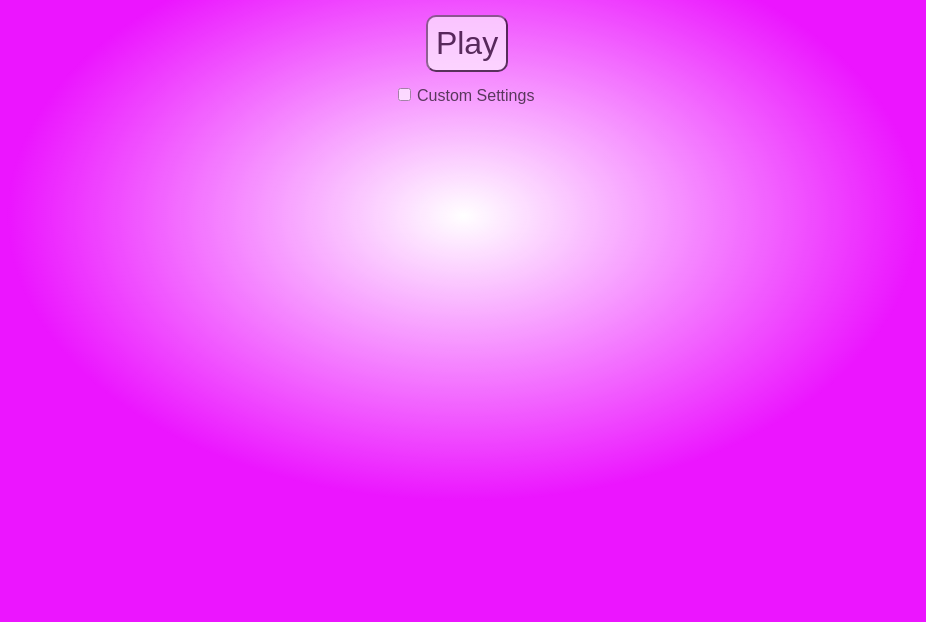
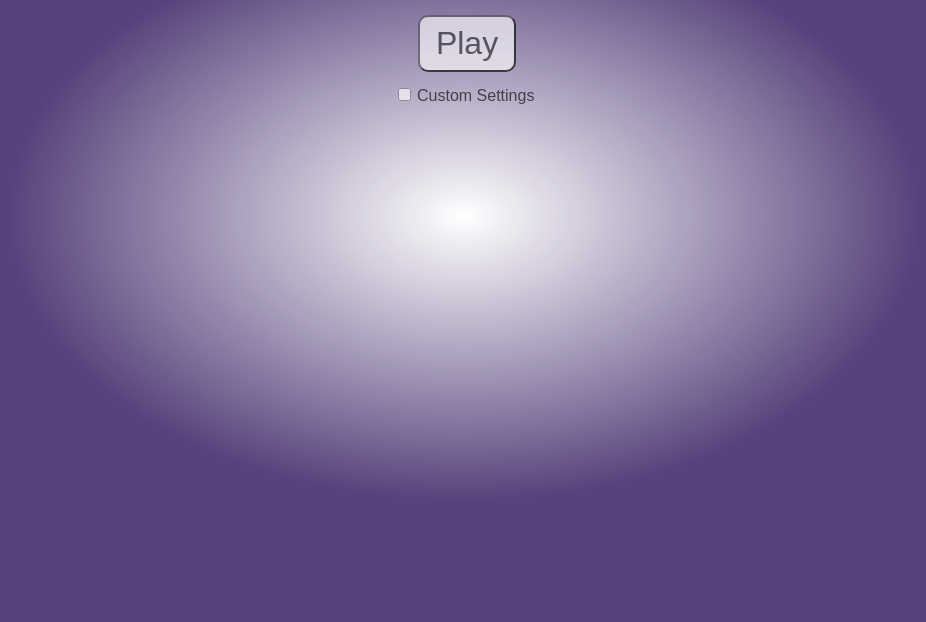
Before and after one commit to madmonk13/relax, a plain HTML site: page index.html in a window 1280 px wide. Shown: the part 178-800 px from the top of the page, without its empty margins (173-1099 px from the left). Drawn offline with Linux system fonts and the light colour scheme.

Commit message:
Update index.html

```diff
--- a/index.html
+++ b/index.html
@@ -41,7 +41,6 @@ h1 {
 	animation-iteration-count: infinite;
 }
 #about {
-	color: #fff;
 	opacity: 0.8;
 	display: block;
 	width: 100%;
@@ -102,7 +101,6 @@ select, input {
 }
 label {
 	font-size: 2em;
-	color: #fff;
 	opacity: 0.8;
 	border-radius: 10px;
 	text-align: center;
@@ -118,13 +116,17 @@ label {
 	display: none;
 }
 
+#stateButton {
+	padding: 8px 16px;
+	color: #333;
+}
 </style>
 <script>
 var state = -1;
 var t;
 var attack = 10;
-
 var audio = new (window.AudioContext || window.webkitAudioContext)();
+var colors = new Array("#000000","#1B1B1B","#614051","#732E6C","#A63A79","#3F26BF","#4F69C6","#2887C8","#0095B7","#29AB87","#63B76C","#BEE64B","#D9E650","#FFFF99","#E6BC5C","#E97451","#DA614E","#C62D42","#9C2542","#8A496B","#5946B2","#58427C","#2E2D88","#1B1B1B");
 
 window.addEventListener('touchstart', function() {
 	// create empty buffer
@@ -349,37 +351,8 @@ function config(){
 	else {
 		document.getElementById("attack").value = 10;
 	}
-
-	// I'm not in love with these color choices, but they'll do for now
-	let colors = new Array(
-		"#000000", // 0:00
-		"#004150", // 1:00
-		"#0052A5", // 2:00
-		"#9C65D4", // 3:00
-		"#9A93EC", // 4:00
-		"#00ADCE", // 5:00
-		"#65A9C4", // 6:00
-		"#73EBAE", // 7:00
-		"#4bbc2c", // 8:00
-		"#67c235", // 9:00
-		"#a3c235", // 10:00
-		"#a4d137", // 11:00
-		"#cce491", // 12:00
-		"#ffc015", // 13:00
-		"#ffa415", // 14:00
-		"#ff8915", // 15:00
-		"#ff7e15", // 16:00
-		"#ff5715", // 17:00
-		"#ff1520", // 18:00
-		"#ff1589", // 19:00
-		"#ff15ba", // 20:00
-		"#ec15ff", // 21:00
-		"#c015ff", // 22:00
-		"#731696", // 23:00
-	);
-
-	document.getElementsByTagName("body")[0].style.backgroundColor = colors[h];
-
+	document.getElementById("color").value = colors[h];
+	document.getElementsByTagName("body")[0].style.backgroundColor = document.getElementById("color").value;
 }
 
 function toggleOptions(){
@@ -391,12 +364,20 @@ function toggleOptions(){
 	}
 }
 
+function populateColors(){
+	for (var i in colors){
+		var o = document.createElement("option");
+			o.value = colors[i];
+			o.innerHTML = "<span style='color:"+colors[i]+"'>"+i+":00</span>";
+		document.getElementById("color").appendChild(o);
+	}
+}
 </script>
 </head>
-<body onload="config();">
+<body onload="populateColors();config();">
 	<div id="grad">&nbsp;</div>
 	<div id="about">
-		<h1 style="font-family:Serif;">R  E  L  A  X</h1>
+		<h1>r   e   l   a   x</h1>
 		<div id="status"></div>
 		<div id="play"><a href="#" id="state" onclick="mute();">mute</a></div>
 
@@ -407,6 +388,7 @@ function toggleOptions(){
 	</div>
 
 	<div id="options">
+		<p>Note: Time-based changes will not occur while "Custom Settings" is selected.</p>
 		<select id="key" name="key">
 			<option value="c">C</option>
 			<option value="d">D</option>
@@ -446,6 +428,8 @@ function toggleOptions(){
 		<label for="volume">Volume</label>
 		<input type="range" min="0" max="100" value="50" class="slider" id="volume" onchange="document.getElementById('volDisplay').value=this.value+'%';">
 		<input type="text" id="volDisplay" value="50%" size=3 readonly>
+		<label for="color">Color</label>
+		<select id="color" name="color" onchange="document.getElementsByTagName('body')[0].style.backgroundColor=this.value;"></select>
 	</div>
 </body>
 </html>
```
